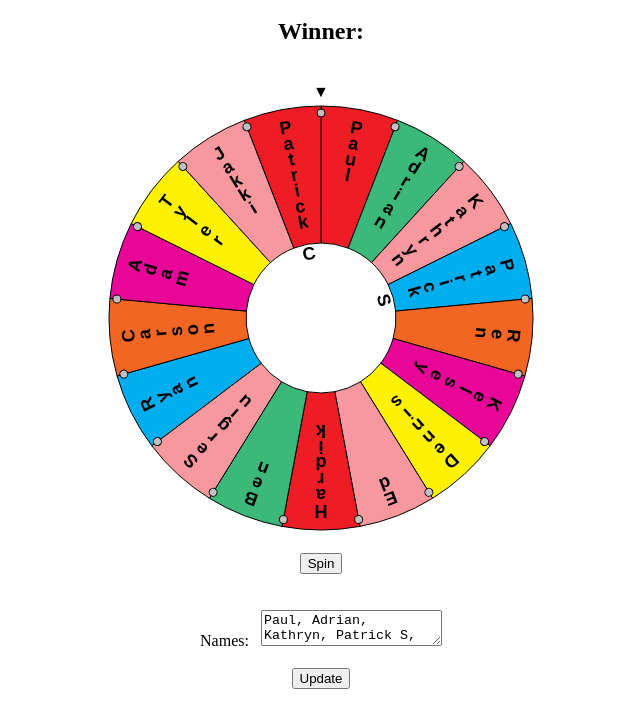
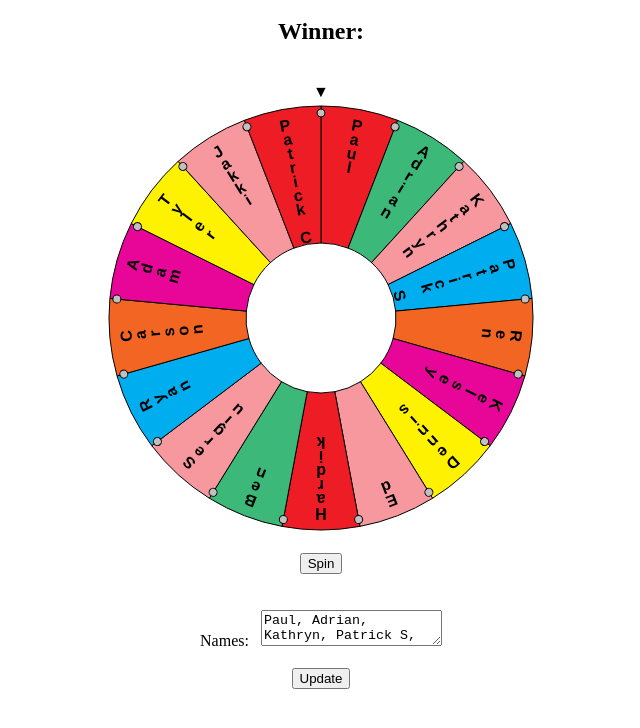
Before and after one commit to trauschd/trauschd.github.io, a plain HTML site: page wheel-of-misfortune/index.html in a window 1280 px wide. Shown: the part 48-776 px from the top of the page, without its empty margins (319-959 px from the left). Drawn offline with Linux system fonts and the light colour scheme.

Commit message:
Change font size

```diff
--- a/wheel-of-misfortune/index.html
+++ b/wheel-of-misfortune/index.html
@@ -42,7 +42,7 @@
                 return new Winwheel({
                     "outerRadius": 212,
                     "innerRadius": 75,
-                    "textFontSize": 18,
+                    "textFontSize": 16,
                     "textOrientation": "vertical",
                     "textAlignment": "outer",
                     "numSegments": names.length,
```
